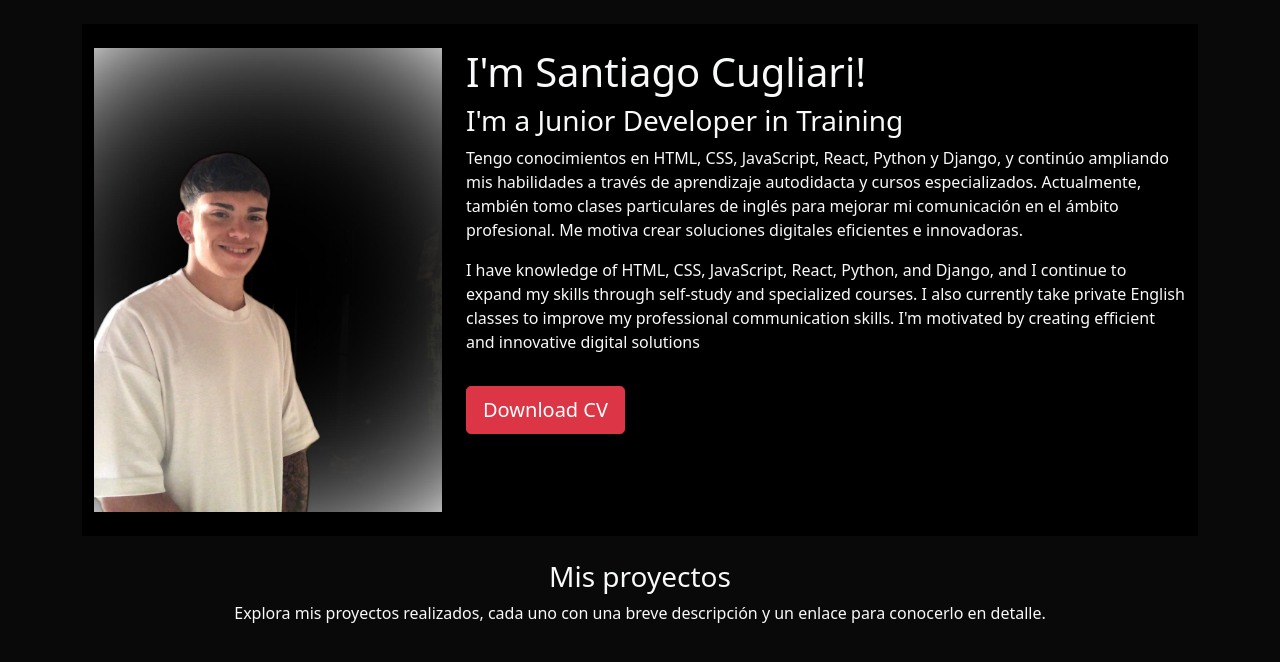
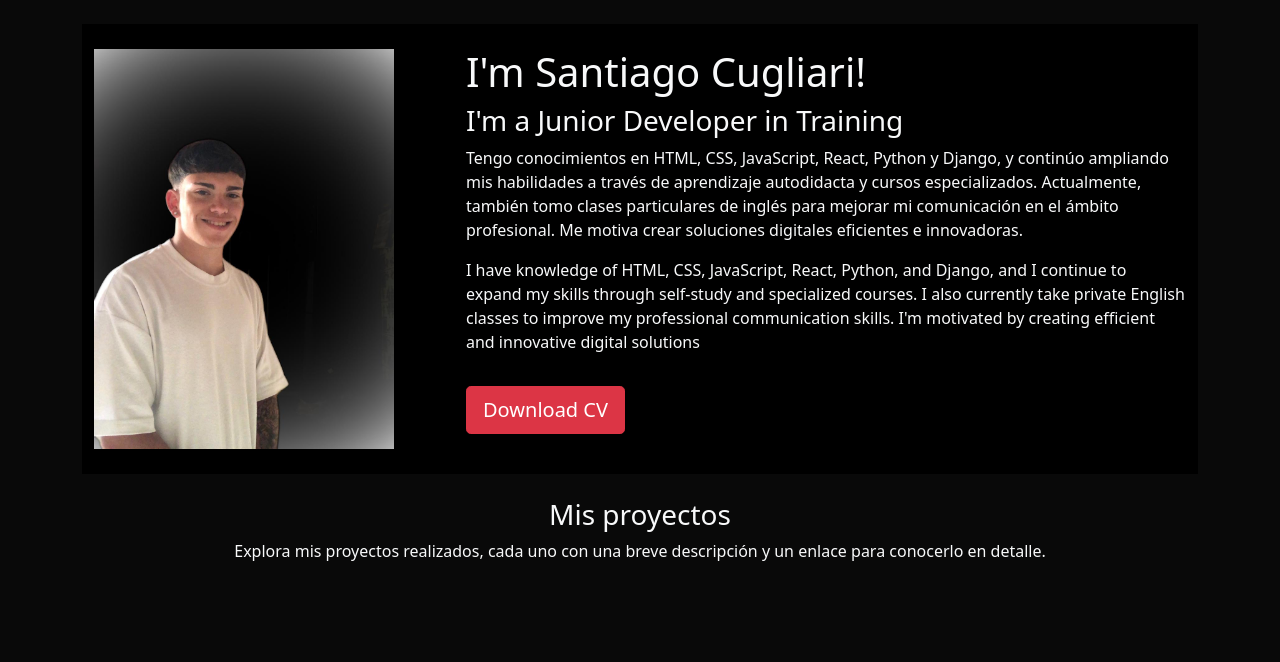
Before and after one commit to CugliariSanti17/cugliari_santiago_portfolio, a Django app: page / in a window 1280 px wide. Shown: the part 56-718 px from the top of the page. Run offline with Django 5.2, Linux system fonts and the light colour scheme; data that the repository does not hold is empty.

Commit message:
cambio en los estilos de la imagen del portfolio

```diff
--- a/portfolio/static/main.css
+++ b/portfolio/static/main.css
@@ -10,3 +10,7 @@ body{
     border: 1px solid white;
     cursor: pointer;
 }
+
+.imgCv{
+    height: 400px;
+}
--- a/portfolio/templates/home.html
+++ b/portfolio/templates/home.html
@@ -16,7 +16,7 @@
 
     <header class="row bg-black pt-4 pb-4">
         <div class="col-md-4 my-auto">
-            <img src="{% static 'portfolio/imagen_personal_CV.jpeg' %}" alt="Imagen Personal" class="img-fluid">
+            <img src="{% static 'portfolio/imagen_personal_CV.jpeg' %}" alt="Imagen Personal" class="imgCv img-fluid">
         </div>
 
         <div class="col-md-8">
```
